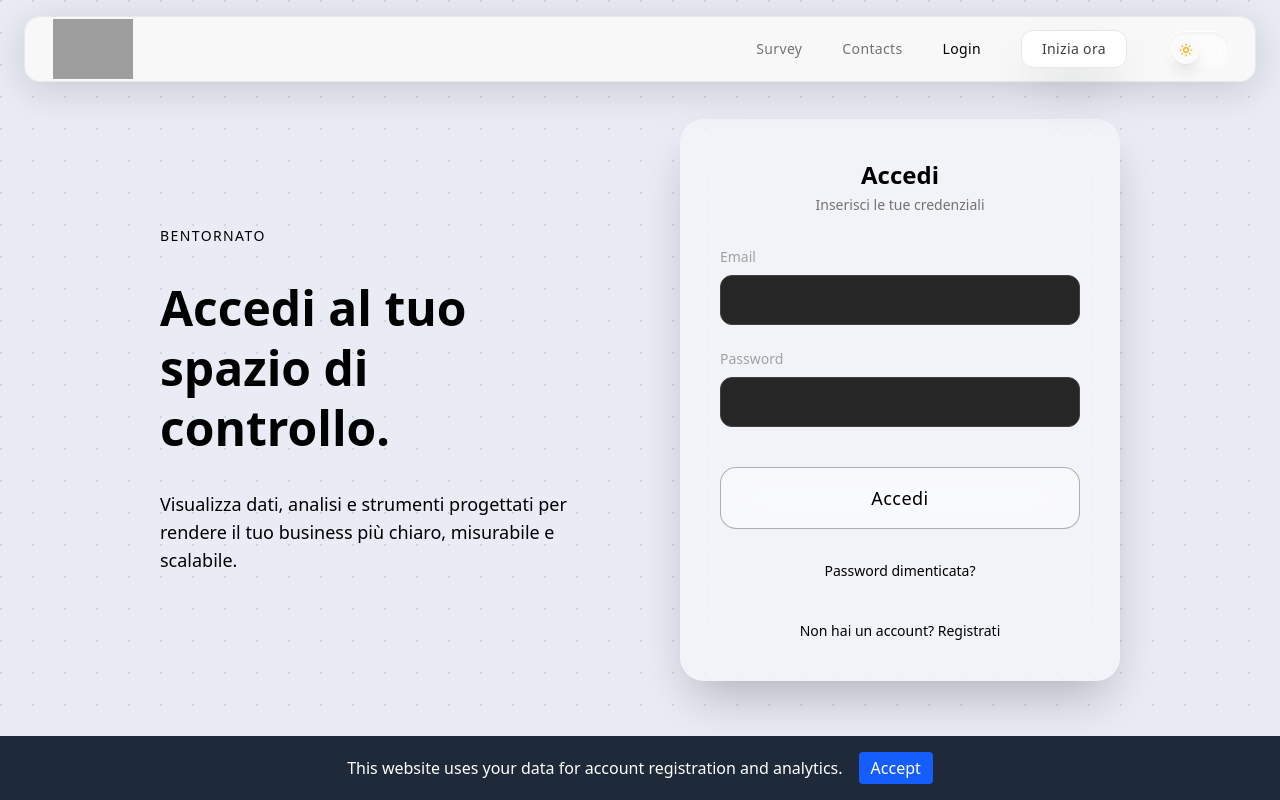
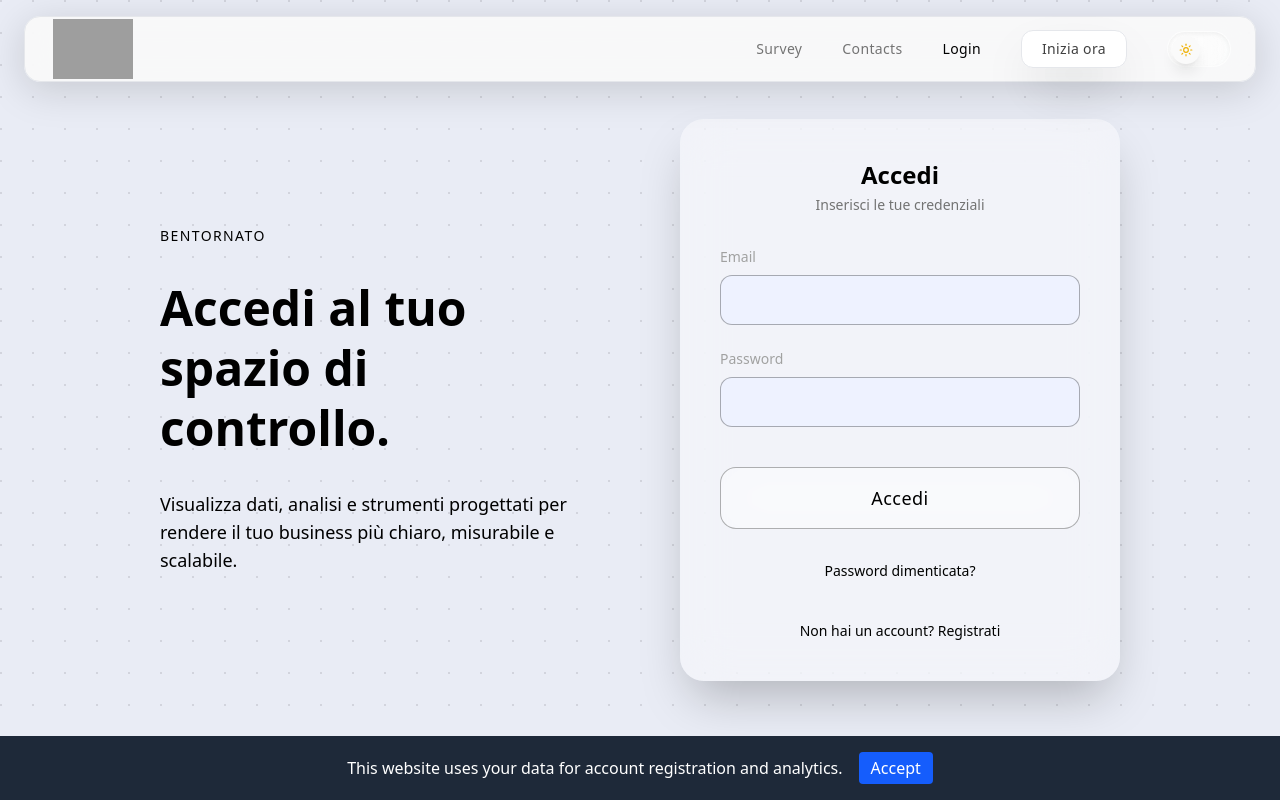
Before and after one commit to Gim2510/fe_service, a React (Vite) app: page /login in a window 1280 px wide. Shown: the top 800 px of the page. Built offline with nearby package versions, Linux system fonts and the light colour scheme; no server answers; grey boxes are pictures that could not be loaded.

Commit message:
Major refactoring pt3

```diff
--- a/src/Pages/Login.tsx
+++ b/src/Pages/Login.tsx
@@ -81,6 +81,7 @@ export function Login() {
                                 label="Email"
                                 value={email}
                                 onChange={(e) => setEmail(e.target.value)}
+                                theme={theme}
                             />
 
                             <Input
@@ -88,6 +89,7 @@ export function Login() {
                                 label="Password"
                                 value={password}
                                 onChange={(e) => setPassword(e.target.value)}
+                                theme={theme}
                             />
                             <LiquidGlassButton type="submit" disabled={loading} className="mt-4">{loading ? <FallingLines
                                 color={theme === "dark" ? "white" : "black"}
@@ -125,17 +127,8 @@ export function Login() {
     )
 }
 
-function Input({
-                   label,
-                   type,
-                   value,
-                   onChange,
-               }: {
-    label: string
-    type: string
-    value: string
-    onChange: React.ChangeEventHandler<HTMLInputElement>
-}) {
+function Input({label, type, value, onChange, theme}: { label: string,type: string,value: string,onChange: React.ChangeEventHandler<HTMLInputElement>, theme: string }) {
+    const isDark = theme === "dark"
     return (
         <div className="flex flex-col gap-2">
             <label className="text-sm text-neutral-400">{label}</label>
@@ -144,8 +137,7 @@ function Input({
                 value={value}
                 onChange={onChange}
                 required
-                className="px-4 py-3 rounded-xl bg-neutral-800 border border-neutral-700 focus:border-white focus:ring-1 focus:ring-white outline-none transition text-white placeholder-neutral-500"
-            />
+                className={`w-full rounded-xl border px-4 py-3 active:ring-0 outline-none ${isDark ? "bg-neutral-900 text-white border-neutral-800" : "bg-indigo-50 text-black border-black/30"}`}            />
         </div>
     )
 }
```
